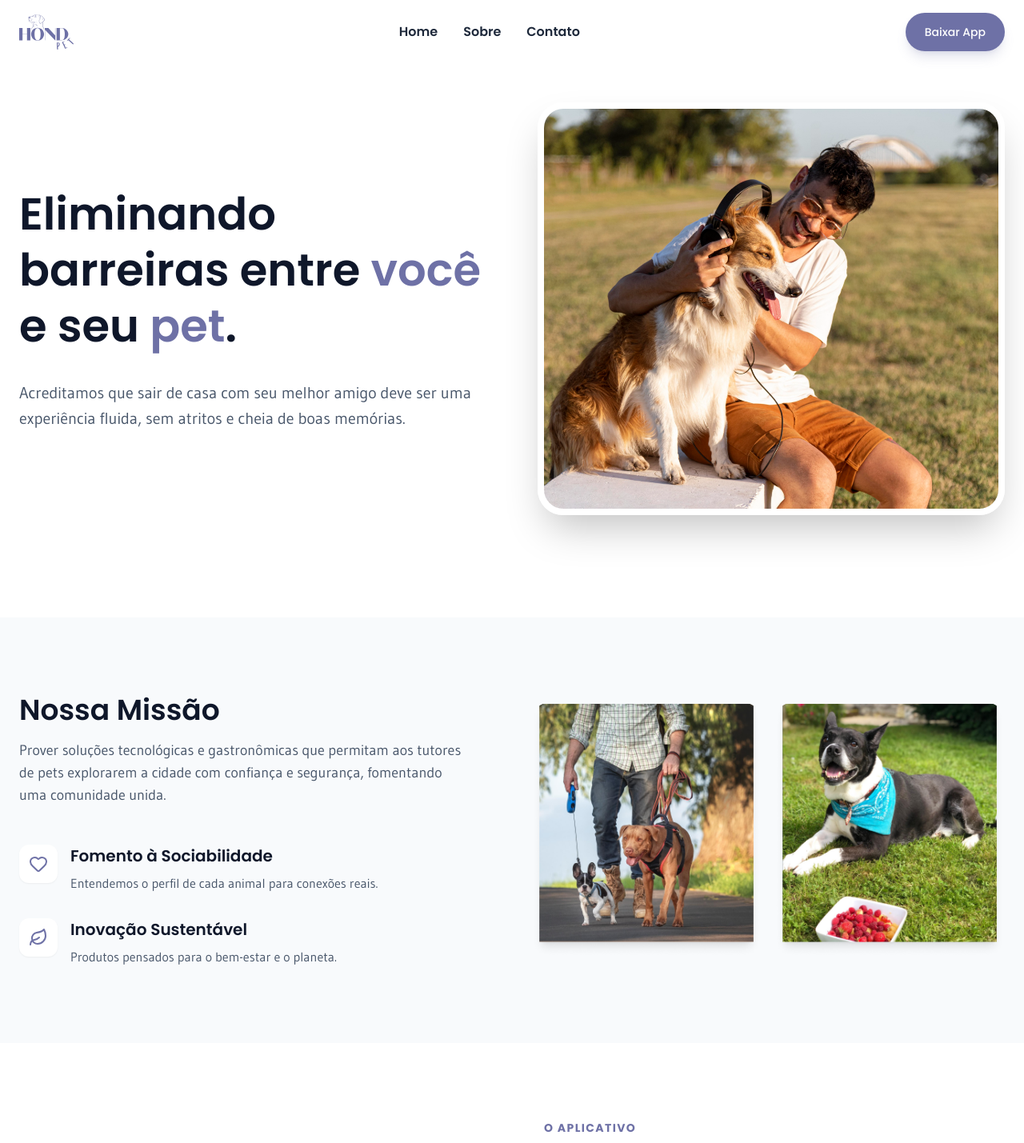
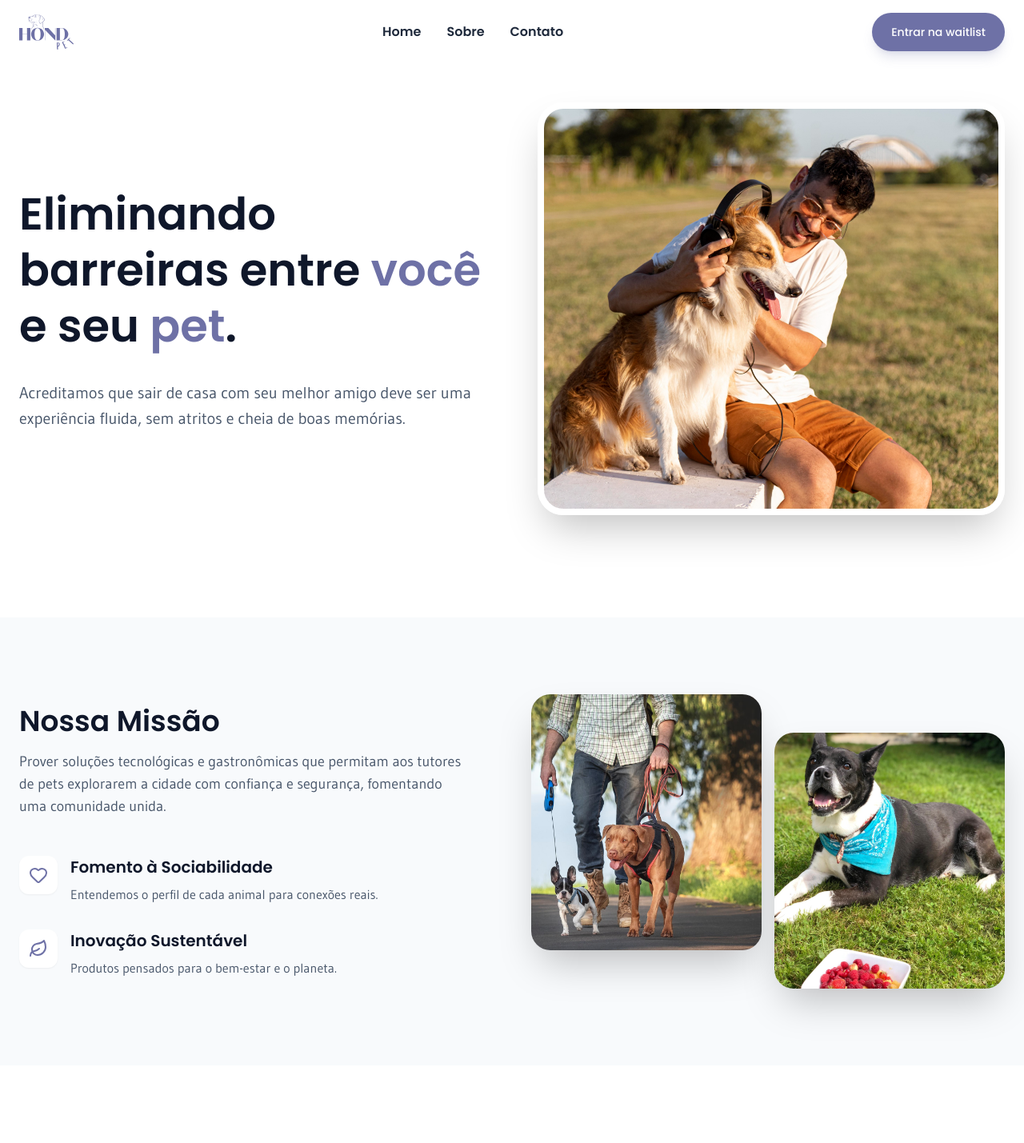
Before and after one commit to Ferraccioli/hond-pet-landing, a React (Vite) app: page /about in a window 1280 px wide. Shown: the top 1429 px of the page at 80% size. Built offline with nearby package versions, Linux system fonts and the light colour scheme.

Commit message:
feat: update header CTA to contact waitlist

```diff
--- a/src/components/about/mission.tsx
+++ b/src/components/about/mission.tsx
@@ -25,8 +25,8 @@ export function AboutMission() {
                     <div className="flex-1 order-2 lg:max-w-[592px]">
                         <FadeIn direction="left" delay={0.2}>
                             <div className="grid grid-cols-2 gap-4 w-fit lg:ml-auto">
-                                <img src={dogWalk} alt="Dog Walk" className="w-[320px] h-[320px] object-cover rounded-[24px]" />
-                                <img src={petResting} alt="Pet Resting" className="w-[320px] h-[320px] object-cover rounded-[24px]" />
+                                <img src={dogWalk} alt="Dog Walk" className="w-[320px] h-[320px] object-cover rounded-[24px] shadow-2xl" />
+                                <img src={petResting} alt="Pet Resting" className="w-[320px] h-[320px] object-cover rounded-[24px] mt-12 shadow-2xl" />
                             </div>
                         </FadeIn>
                     </div>
--- a/src/components/layout/header.tsx
+++ b/src/components/layout/header.tsx
@@ -51,9 +51,11 @@ export function Header() {
 
                 {/* CTA & Mobile Toggle */}
                 <div className="flex items-center gap-4 z-50">
-                    <Button className="hidden md:inline-flex bg-primary hover:bg-primary/90 rounded-full shadow-lg shadow-primary/20">
-                        Baixar App
-                    </Button>
+                    <Link to="/contact">
+                        <Button className="hidden md:inline-flex bg-primary hover:bg-primary/90 rounded-full shadow-lg shadow-primary/20">
+                            Entrar na waitlist
+                        </Button>
+                    </Link>
 
                     <button
                         className="p-2 text-slate-900 md:hidden outline-none"
@@ -100,9 +102,11 @@ export function Header() {
                             transition={{ delay: 0.4 }}
                             className="pt-8 border-t border-slate-100"
                         >
-                            <Button className="w-full h-16 text-lg bg-primary hover:bg-primary/90 rounded-2xl shadow-lg shadow-primary/20">
-                                Baixar App
-                            </Button>
+                            <Link to="/contact" onClick={() => setIsMenuOpen(false)}>
+                                <Button className="w-full h-16 text-lg bg-primary hover:bg-primary/90 rounded-2xl shadow-lg shadow-primary/20">
+                                    Entrar na waitlist
+                                </Button>
+                            </Link>
                         </motion.div>
                     </motion.div>
                 )}
```
Also changed, not shown: src/assets/dog-walk.png, src/assets/pet-resting.png.
